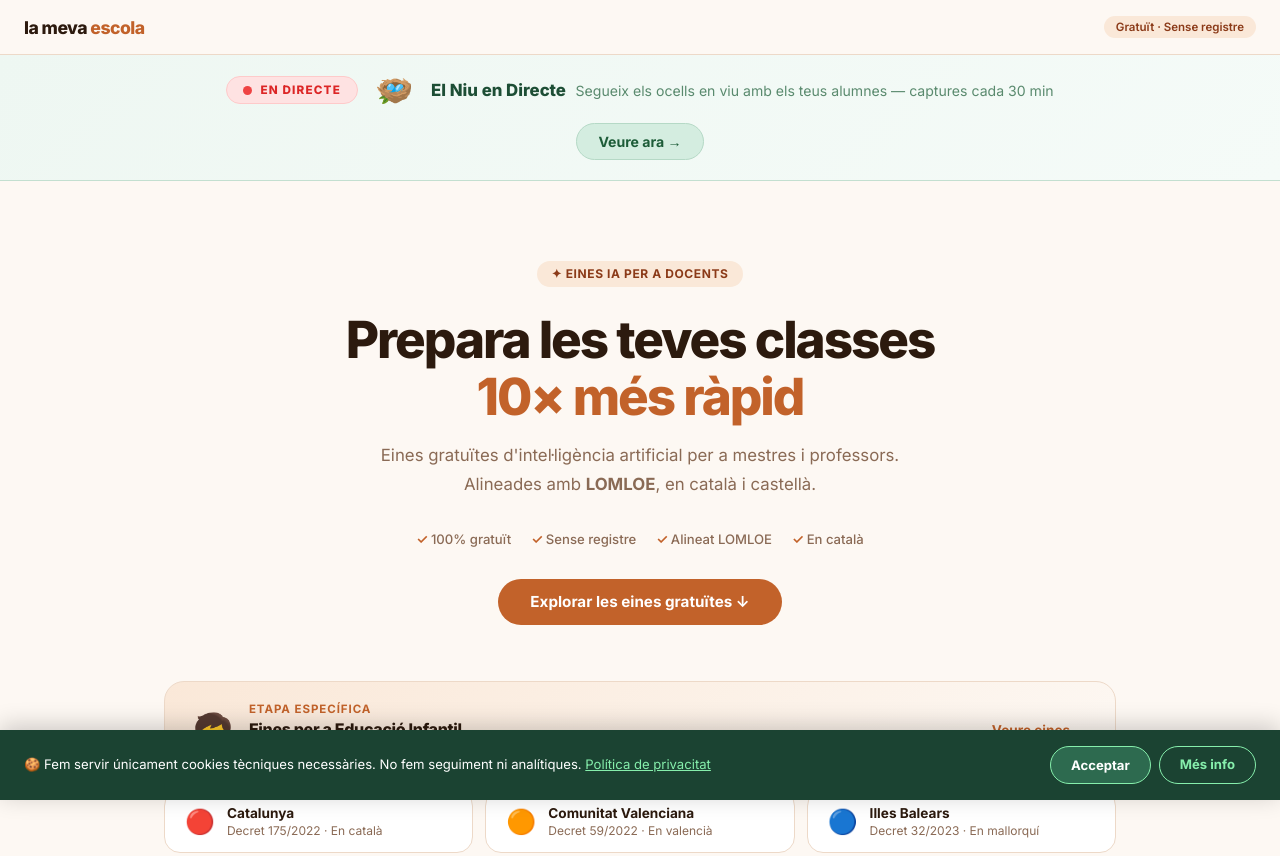
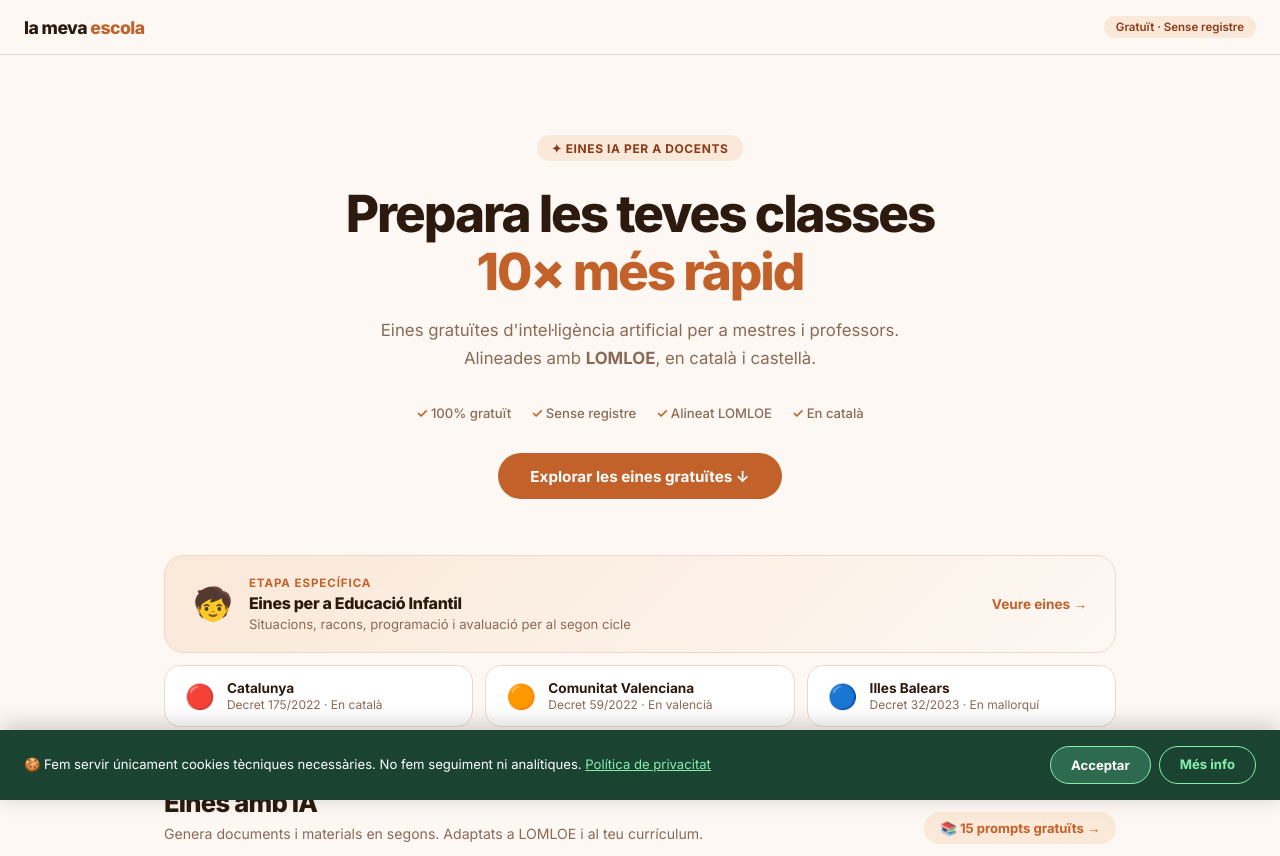
Before and after one commit to joseluisnebot/lamevaescola, a plain HTML site: page index.html in a window 1280 px wide. Shown: the top 856 px of the page. Drawn offline with Linux system fonts and the light colour scheme.

Commit message:
chore(niu): retirar el directe del niu (càmera retirada)
Fora el bàner 'EN DIRECTE' de la portada i /niu del sitemap. /niu queda amb
avís i noindex, i enllaça a l'arxiu de captures. El reproductor no es toca.

Co-Authored-By: Claude Opus 5.5 <noreply@anthropic.com>

```diff
--- a/index.html
+++ b/index.html
@@ -138,64 +138,6 @@
     <a href="/" class="nav-logo">la meva <span>escola</span></a>
     <span class="nav-badge">Gratuït · Sense registre</span>
   </nav>
-
-  <!-- EL NIU EN DIRECTE — BANNER DESTACAT -->
-  <a href="/niu" class="niu-banner">
-    <div class="niu-inner">
-      <div class="niu-live-badge">
-        <span class="niu-dot"></span>
-        EN DIRECTE
-      </div>
-      <span class="niu-emoji">🪺</span>
-      <div class="niu-text">
-        <strong>El Niu en Directe</strong>
-        <span class="niu-sub">Segueix els ocells en viu amb els teus alumnes — captures cada 30 min</span>
-      </div>
-      <span class="niu-cta">Veure ara →</span>
-    </div>
-  </a>
-  <style>
-    .niu-banner {
-      display: block; text-decoration: none; color: inherit;
-      background: linear-gradient(135deg, #EEF7F2 0%, #F5FBF8 100%);
-      border-bottom: 1.5px solid #C3DFD0;
-      transition: background 0.2s;
-    }
-    .niu-banner:hover { background: linear-gradient(135deg, #E4F3EB 0%, #EDF8F2 100%); }
-    .niu-inner {
-      max-width: 1000px; margin: 0 auto;
-      padding: 1.25rem 1.5rem;
-      display: flex; align-items: center; justify-content: center; gap: 1.1rem; flex-wrap: wrap;
-    }
-    .niu-live-badge {
-      display: inline-flex; align-items: center; gap: 0.5rem;
-      background: #FEE2E2; border: 1px solid #FECACA;
-      padding: 0.38rem 1rem; border-radius: 999px; flex-shrink: 0;
-      font-size: 0.73rem; font-weight: 800; color: #DC2626;
-      letter-spacing: 0.1em;
-    }
-    .niu-dot {
-      width: 9px; height: 9px; background: #EF4444;
-      border-radius: 50%; flex-shrink: 0;
-      animation: niu-blink 1s ease-in-out infinite;
-    }
-    @keyframes niu-blink {
-      0%, 100% { opacity: 1; box-shadow: 0 0 0 0 rgba(239,68,68,0.5); }
-      50% { opacity: 0.6; box-shadow: 0 0 0 6px rgba(239,68,68,0); }
-    }
-    .niu-emoji { font-size: 1.9rem; line-height: 1; flex-shrink: 0; }
-    .niu-text { display: flex; align-items: center; gap: 0.6rem; flex-wrap: wrap; justify-content: center; }
-    .niu-text strong { font-size: 1.05rem; font-weight: 800; color: #1D4E35; }
-    .niu-sub { font-size: 0.88rem; color: #5A8A6E; }
-    .niu-cta {
-      font-size: 0.88rem; font-weight: 700;
-      background: #D4EDE0; color: #1D5C38;
-      padding: 0.55rem 1.35rem; border-radius: 999px;
-      white-space: nowrap; flex-shrink: 0;
-      border: 1px solid #B5D9C6;
-    }
-    @media (max-width: 500px) { .niu-sub { display: none; } }
-  </style>
 
   <section class="hero">
     <div class="hero-pill">✦ Eines IA per a docents</div>
--- a/sitemap.xml
+++ b/sitemap.xml
@@ -24,7 +24,6 @@
   <url><loc>https://lamevaescola.com/</loc><lastmod>2026-11-04</lastmod><priority>1.0</priority><changefreq>weekly</changefreq></url>
   <url><loc>https://lamevaescola.com/infantil</loc><lastmod>2026-06-19</lastmod><priority>0.7</priority><changefreq>monthly</changefreq></url>
   <url><loc>https://lamevaescola.com/informes</loc><lastmod>2026-04-13</lastmod><priority>0.9</priority><changefreq>monthly</changefreq></url>
-  <url><loc>https://lamevaescola.com/niu</loc><lastmod>2026-05-05</lastmod><priority>0.7</priority><changefreq>monthly</changefreq></url>
   <url><loc>https://lamevaescola.com/normativa</loc><lastmod>2026-04-09</lastmod><priority>0.7</priority><changefreq>monthly</changefreq></url>
   <url><loc>https://lamevaescola.com/objectius</loc><lastmod>2026-04-13</lastmod><priority>0.7</priority><changefreq>monthly</changefreq></url>
   <url><loc>https://lamevaescola.com/preguntes</loc><lastmod>2026-04-13</lastmod><priority>0.7</priority><changefreq>monthly</changefreq></url>
```
Also changed, not shown: captures.html (+2 -2 lines), niu.html (+3 -3 lines).
